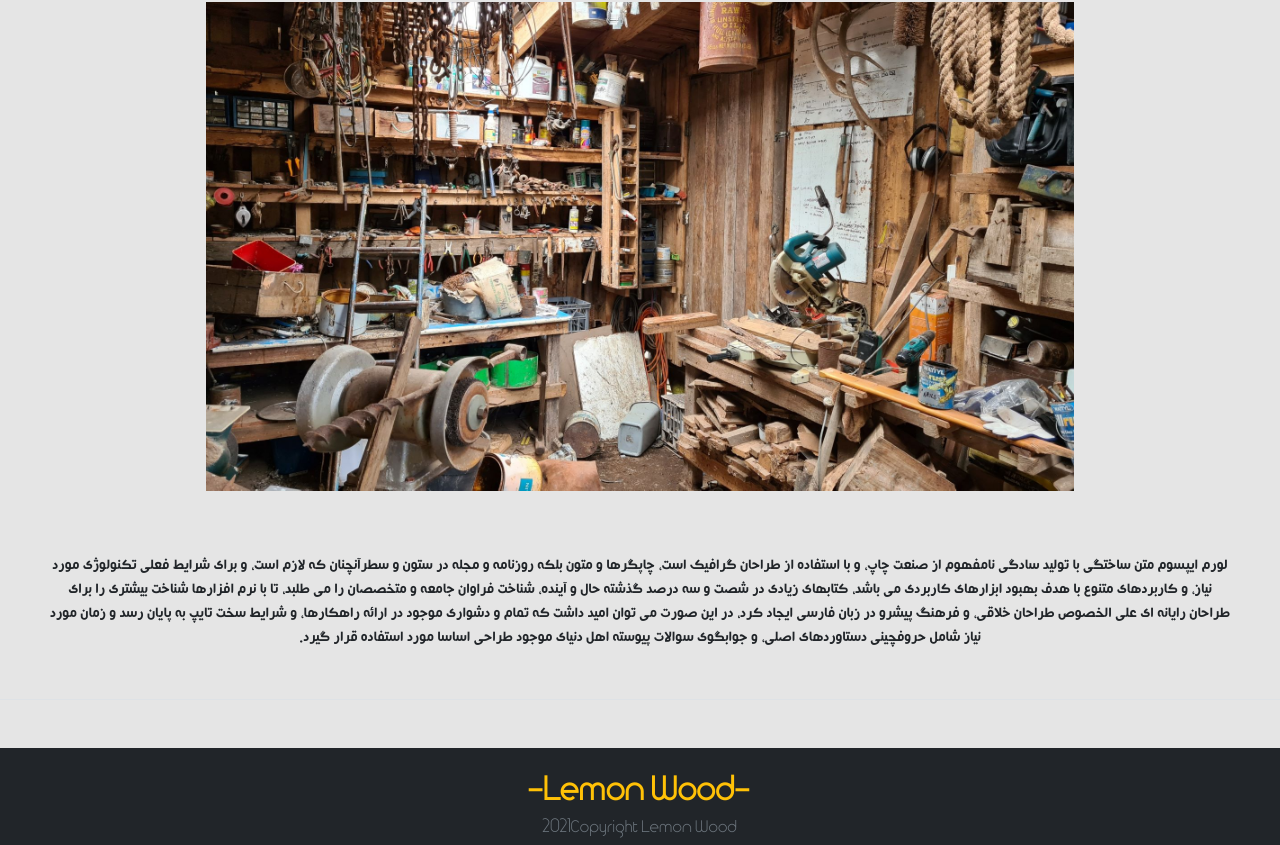
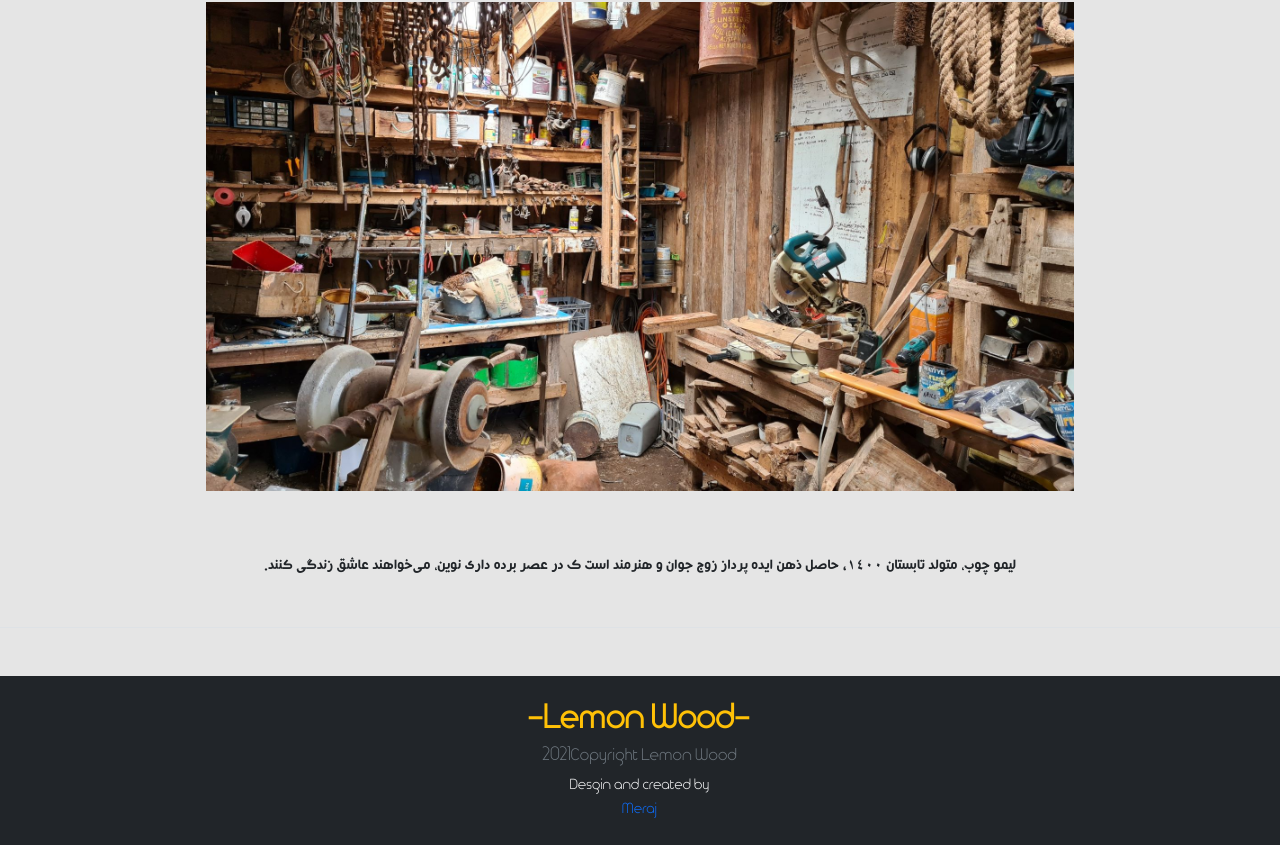
Before and after one commit to ichbinmeraj/lemon.woods, a plain HTML site: page index.html in a window 1280 px wide. Shown: the part 3691-4536 px from the top of the page. Drawn offline with nearby package versions, Linux system fonts and the light colour scheme; a web font is replaced by a local one.

Commit message:
updated about section pragraph

```diff
--- a/index.html
+++ b/index.html
@@ -379,7 +379,7 @@
           <div class="card shadow">
             <img class="card-img-top" src="sample2.jpg" alt="Card image" style="width:100%">
             <div class="card-body container">
-              <h1 class="card-title mb-4 text-center">لایت‌استند</h1>
+              <h1 class="card-title mb-4 text-center">سه تا</h1>
 
               <div class="row">
 
@@ -477,7 +477,9 @@
       <h2>درباره کارگاه</h2>
 
       <img class=' rounded-3 p-3 img-fluid'width="900" height="500" src="workshop.jpg" alt="workshop">
-      <p class='m-5'>لورم ایپسوم متن ساختگی با تولید سادگی نامفهوم از صنعت چاپ، و با استفاده از طراحان گرافیک است، چاپگرها و متون بلکه روزنامه و مجله در ستون و سطرآنچنان که لازم است، و برای شرایط فعلی تکنولوژی مورد نیاز، و کاربردهای متنوع با هدف بهبود ابزارهای کاربردی می باشد، کتابهای زیادی در شصت و سه درصد گذشته حال و آینده، شناخت فراوان جامعه و متخصصان را می طلبد، تا با نرم افزارها شناخت بیشتری را برای طراحان رایانه ای علی الخصوص طراحان خلاقی، و فرهنگ پیشرو در زبان فارسی ایجاد کرد، در این صورت می توان امید داشت که تمام و دشواری موجود در ارائه راهکارها، و شرایط سخت تایپ به پایان رسد و زمان مورد نیاز شامل حروفچینی دستاوردهای اصلی، و جوابگوی سوالات پیوسته اهل دنیای موجود طراحی اساسا مورد استفاده قرار گیرد.</p>
+      <p class='m-5'>
+        لیمو چوب، متولد تابستان ۱۴۰۰, حاصل ذهن ایده پرداز زوج جوان و هنرمند است ک در عصر برده داری نوین، می‌خواهند عاشق زندگی کنند.
+      </p>
 
     </div>
 
```
